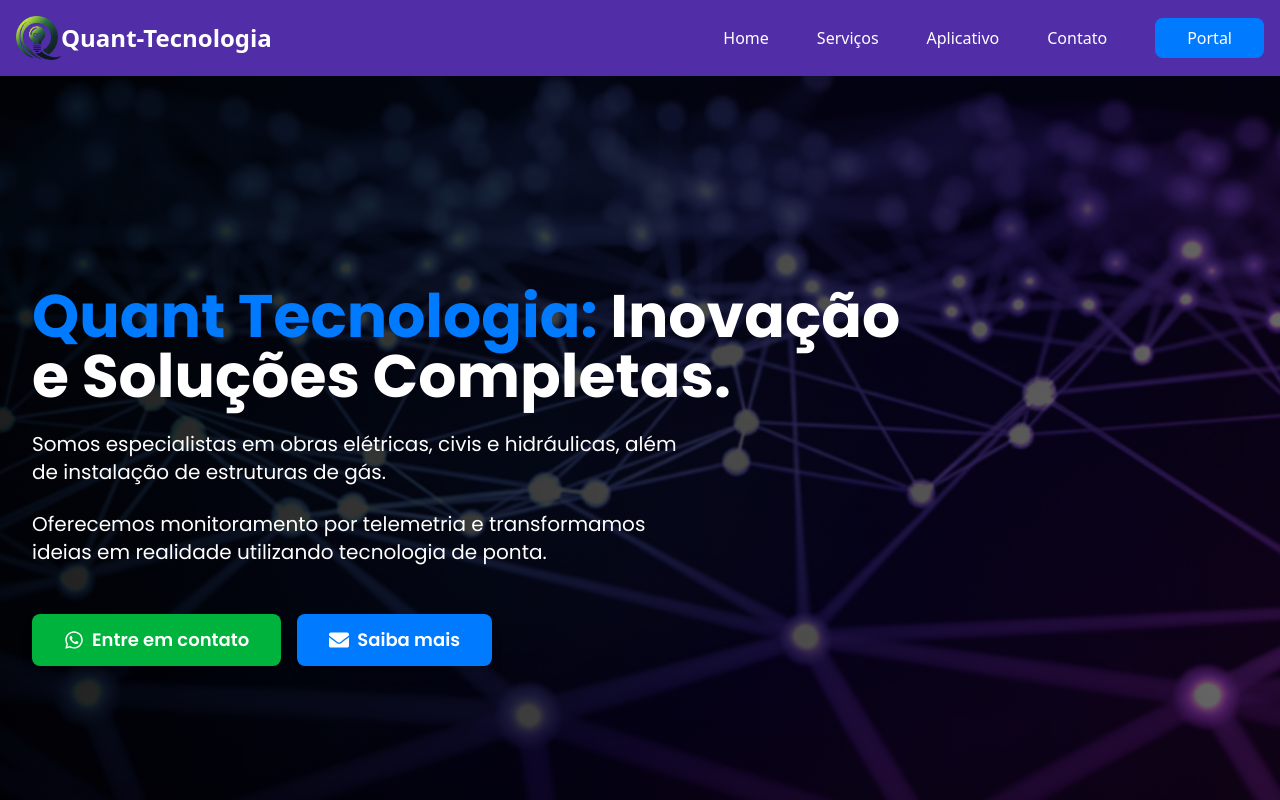
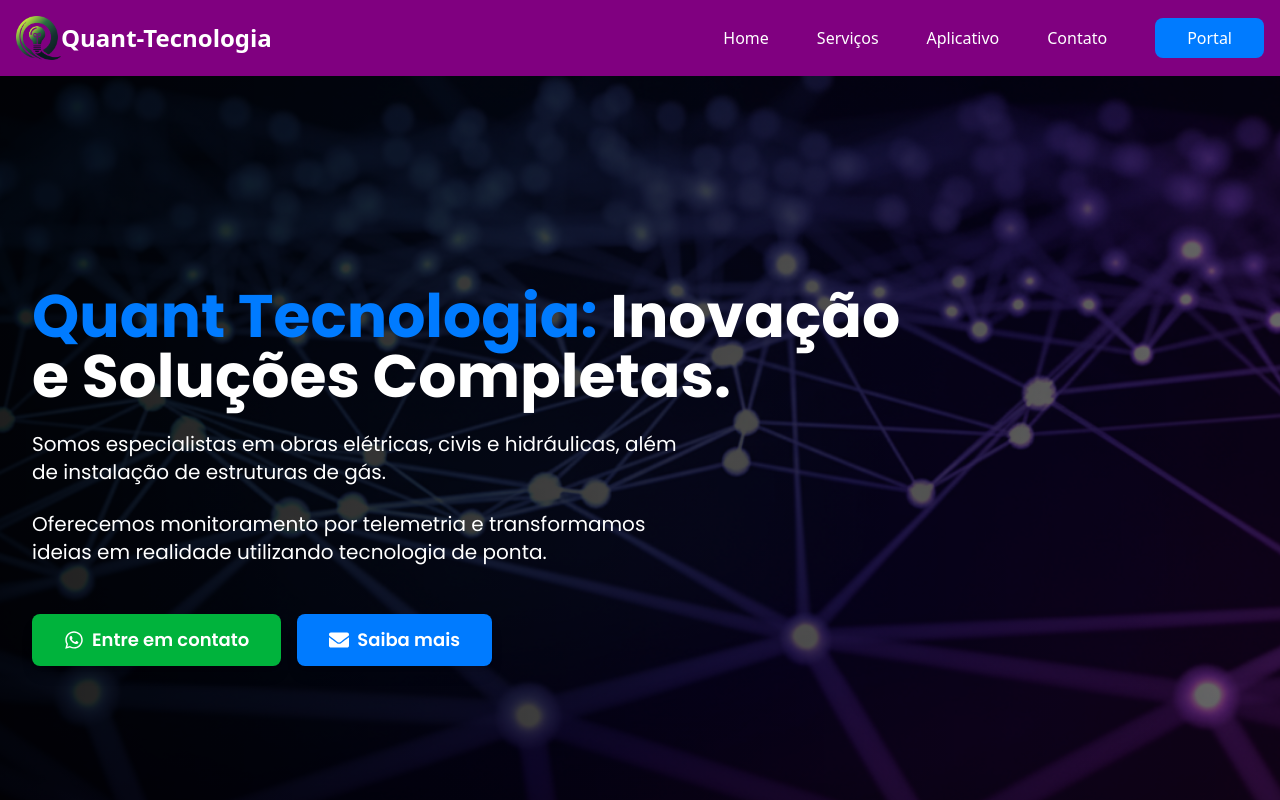
Before and after one commit to MatheusxMota/Quantnext, a Next.js app: page / in a window 1280 px wide. Built offline with nearby package versions, Linux system fonts and the light colour scheme.

Commit message:
Atualizando cores

```diff
--- a/tailwind.config.ts
+++ b/tailwind.config.ts
@@ -12,7 +12,7 @@ const config: Config = {
         'quant-dark': '#1A1A1A',
         'quant-green': '#00B33C',
         'quant-blue': '#007BFF',
-        'roxo-escuro' : '#512da8' ,
+        'roxo-escuro' : '#800080' ,
         'quant-text-primary': '#FFFFFF',
         'quant-text-secondary': '#B0B0B0',
       },
```
